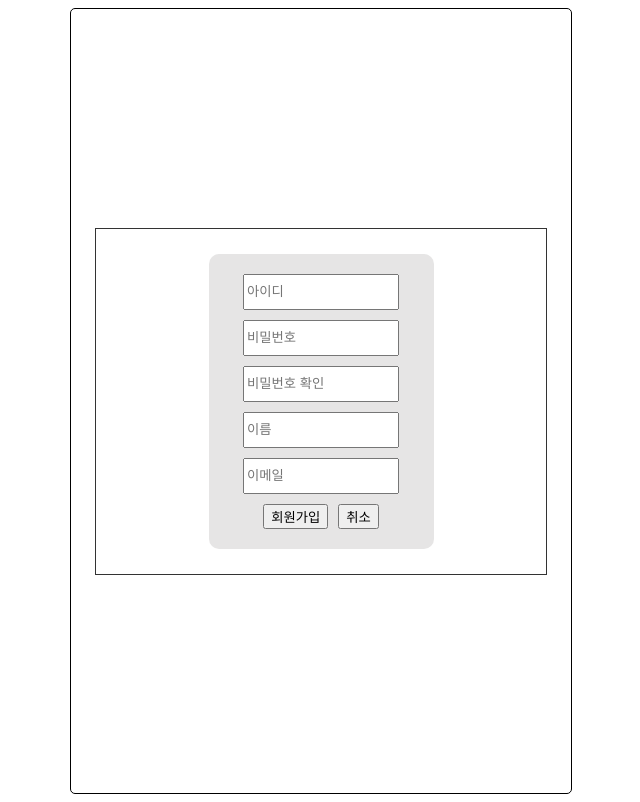
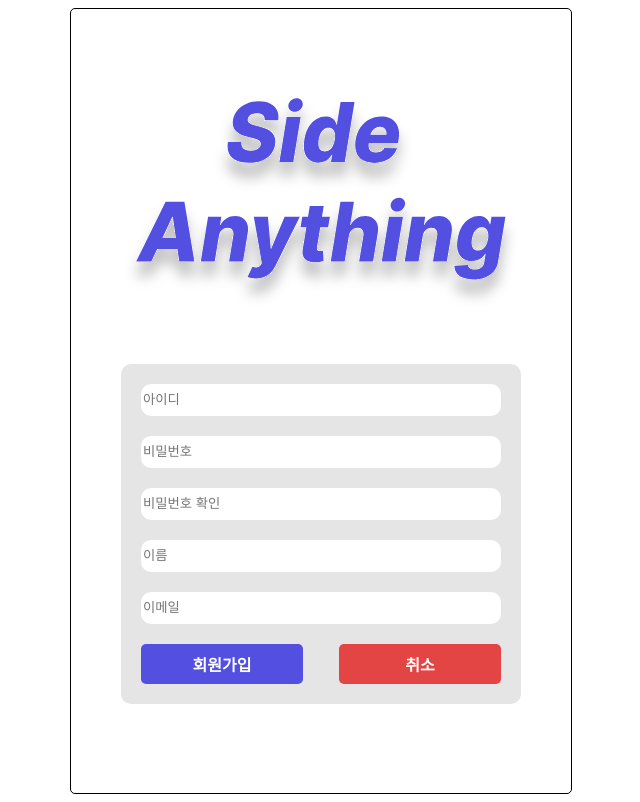
Before and after one commit to dlwlsgur0909/2024-side-anything-front, a Vue app: page /join in a window 1280 px wide. Shown: the whole page, without its empty margins (319-959 px from the left). Built offline with nearby package versions, Linux system fonts and the light colour scheme.

Commit message:
feat: 로고 이미지 변경, 입력창 테두리 제거, 회원가입 페이지 디자인

```diff
--- a/src/views/JoinView.vue
+++ b/src/views/JoinView.vue
@@ -4,6 +4,7 @@ import { ref } from 'vue';
 import axios from 'axios';
 import { useRouter, useRoute } from 'vue-router';
 import Authentication from '../components/Authentication.vue';
+import CommonButton from '../components/common/CommonButton.vue';
 
 const router = useRouter();
 
@@ -122,10 +123,31 @@ function cancel() {
   router.push('/login');
 }
 
+// 버튼 설정
+const buttonConfig = {
+
+  join: {
+    label: '회원가입',
+    fontColor: '#fff',
+    backgroundColor: "#524FE1",
+  },
+  cancel: {
+    label: '취소',
+    fontColor: '#fff',
+    backgroundColor: '#E34444',
+  }
+
+}
+
 </script>
 
 <template>
   <div class="main-container">
+
+    <div class="logo-section">
+      <img class="main-logo" src="../assets/side-anything.svg" alt="logo">
+    </div>
+
     <div class="join-container" v-if="mode === 'JOIN'">
       <div class="id-section">
         <input class="id-input-box" type="text" placeholder="아이디" v-model="username">
@@ -143,8 +165,20 @@ function cancel() {
         <input class="email-input-box" type="text" placeholder="이메일" v-model="email">
       </div>
       <div class="button-section">
-        <button @click="join()">회원가입</button>
-        <button @click="cancel()">취소</button>
+        <CommonButton
+          class="join-button"
+          @click="join()"
+          :label="buttonConfig.join.label"
+          :fontColor="buttonConfig.join.fontColor"
+          :backgroundColor="buttonConfig.join.backgroundColor"
+        />
+        <CommonButton
+          class="cancel-button"
+          @click="cancel()"
+          :label="buttonConfig.cancel.label"
+          :fontColor="buttonConfig.cancel.fontColor"
+          :backgroundColor="buttonConfig.cancel.backgroundColor"
+        />
       </div>
     </div>
 
@@ -156,17 +190,24 @@ function cancel() {
 <style scoped>
 
 .main-container {
+  display: flex;
+  flex-direction: column;
   width: 80%;
-  padding: 5%;
-  border: 1px solid #333;
+}
 
+.logo-section {
+  padding-bottom: 50px;
+}
+
+.main-logo {
+  width: 100%;
 }
 
 .join-container,
 .verify-container {
   display: flex;
   flex-direction: column;
-  gap: 10px;
+  gap: 20px;
   padding: 20px;
   background: #e6e5e5;
   border-radius: 10px;
@@ -178,6 +219,7 @@ function cancel() {
 .name-section,
 .email-section {
   display: flex;
+  flex-direction: column;
   justify-content: center;
 }
 
@@ -193,13 +235,19 @@ function cancel() {
 .email-input-box,
 .authentication-input-box {
   height: 30px;
-  width: 80%;
+  border: 0;
+  border-radius: 10px;
 }
 
 .button-section {
   display: flex;
-  justify-content: center;
+  justify-content: space-between;
   gap: 10px;
 }
 
+.join-button,
+.cancel-button {
+  flex-basis: 45%;
+}
+
 </style>
--- a/src/views/LoginView.vue
+++ b/src/views/LoginView.vue
@@ -193,9 +193,15 @@ const buttonConfig = {
 .main-container {
   display: flex;
   flex-direction: column;
-  justify-content: center;
   width: 80%;
-  padding: 5%;
+}
+
+.logo-section {
+  padding-bottom: 50px;
+}
+
+.main-logo {
+  width: 100%;
 }
 
 .login-container {
@@ -216,6 +222,8 @@ const buttonConfig = {
 .id-input-box,
 .password-input-box {
   height: 30px;
+  border: 0;
+  border-radius: 10px;
 }
 
 .button-section {
@@ -223,15 +231,6 @@ const buttonConfig = {
   flex-direction: column;
   justify-content: center;
   gap: 10px;
-  /* border: 1px solid red; */
-}
-
-.logo-section {
-  padding-bottom: 50px;
-}
-
-.main-logo {
-  width: 100%;
 }
 
 </style>
```
Also changed, not shown: src/assets/side-anything.svg.
